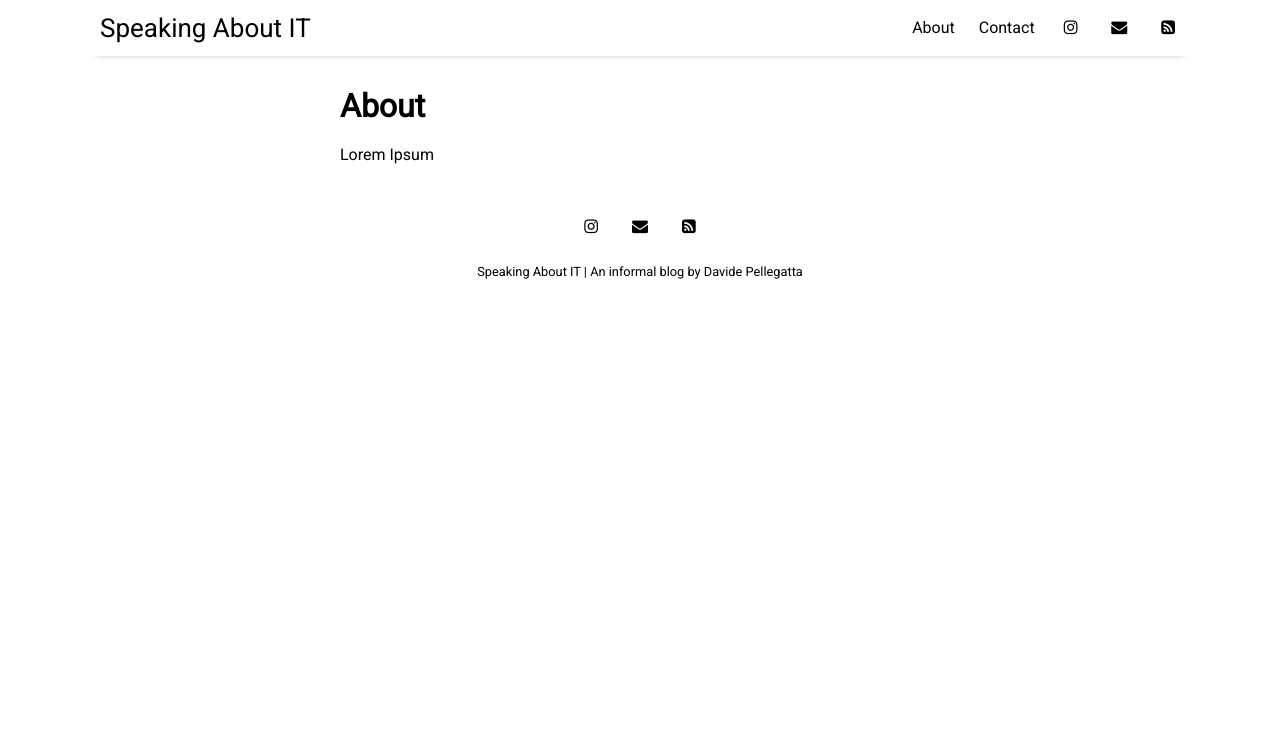
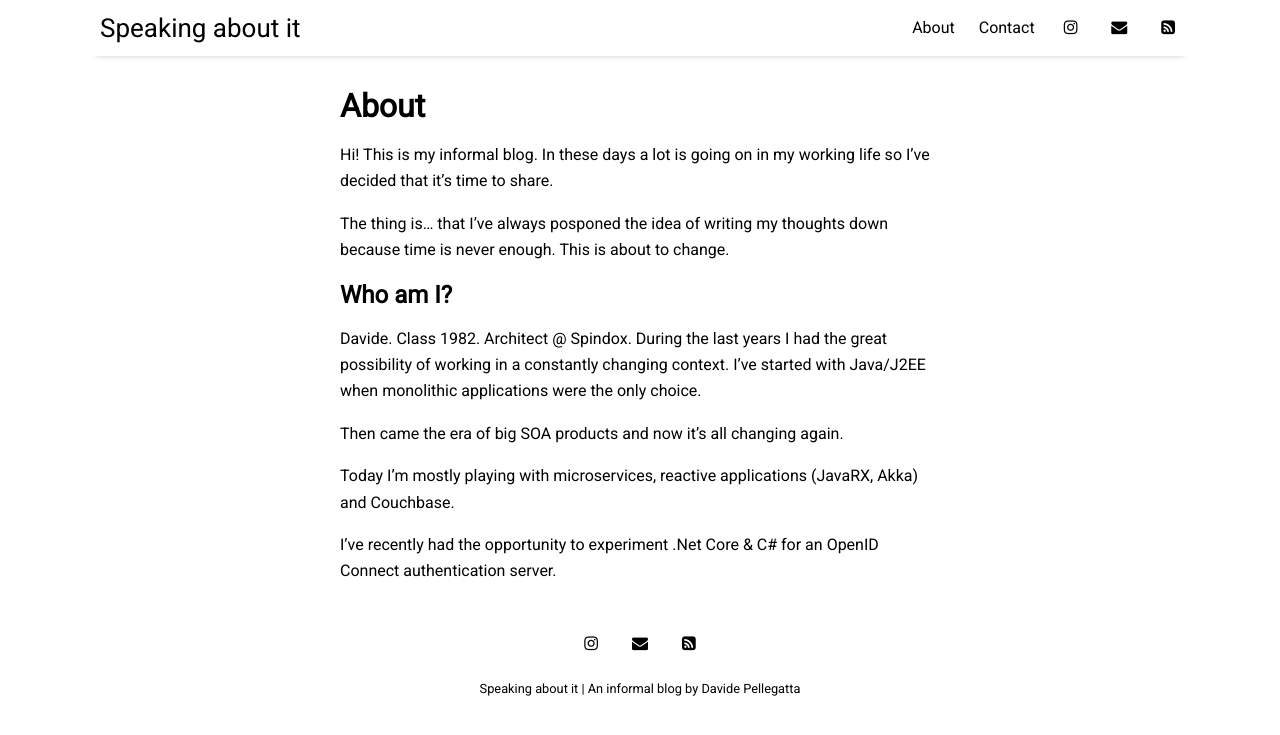
Before and after one commit to davidepellegatta/davidepellegatta, a Jekyll site: the page built from pages/about.md, in a window 1280 px wide. Shown: the top 735 px of the page. Built offline with Jekyll 4.4.1, drawn with Linux system fonts in a browser that asks for light colours; nearby versions of some CDN libraries.

Commit message:
Again ignore stuff and about

```diff
--- a/_config.yml
+++ b/_config.yml
@@ -14,7 +14,7 @@ sass:
   style: :nested
 
 # Customise atom feed settings (this is where Jekyll-Feed gets configuration information)
-title:		           "Speaking About IT"
+title:		           "Speaking about it"
 description:	       "An informal blog"
 author:              "Davide Pellegatta"
 
--- a/pages/about.md
+++ b/pages/about.md
@@ -1,6 +1,19 @@
 ---
 layout: misc
 title: About
+authore: "Davide Pellegatta"
 ---
 
-Lorem Ipsum
+Hi! This is my informal blog. In these days a lot is going on in my working life so I've decided that it's time to share.
+
+The thing is... that I've always posponed the idea of writing my thoughts down because time is never enough. This is about to change.
+
+## Who am I?
+
+Davide. Class 1982. Architect @ Spindox. During the last years I had the great possibility of working in a constantly changing context. I've started with Java/J2EE when monolithic applications were the only choice.
+
+Then came the era of big SOA products and now it's all changing again.
+
+Today I'm mostly playing with microservices, reactive applications (JavaRX, Akka) and Couchbase.
+
+I've recently had the opportunity to experiment .Net Core & C# for an OpenID Connect authentication server.
```
Also changed, not shown: 1 other file.
